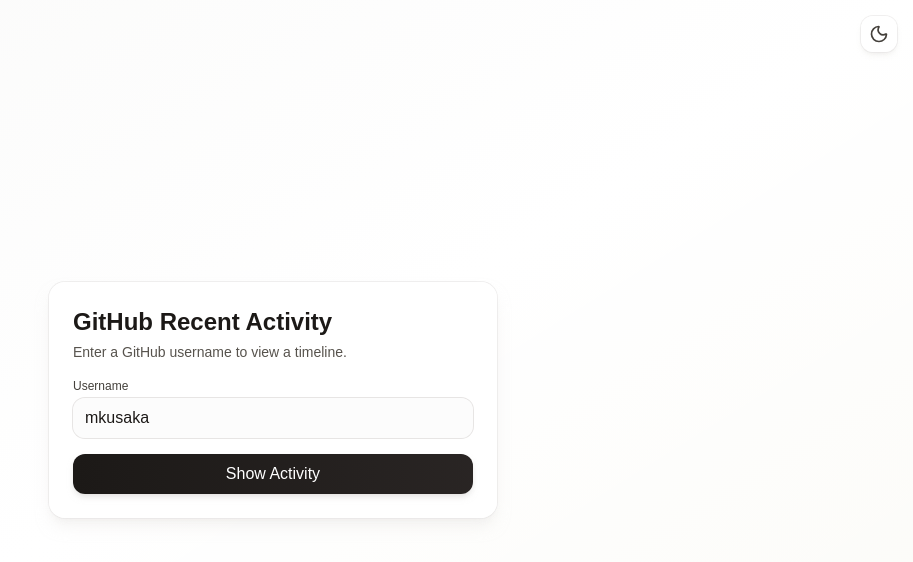
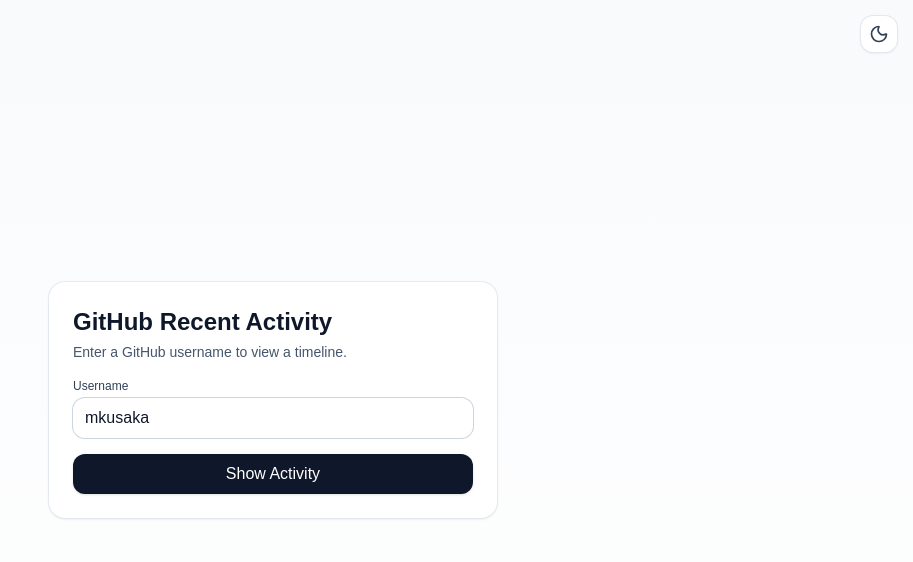
Before and after one commit to mkusaka/ghactivity, a Next.js app: page / in a window 1280 px wide. Shown: the top 562 px of the page, without its empty margins (367-1280 px from the left). Built offline with nearby package versions, Linux system fonts and the light colour scheme.

Commit message:
Revert "Refine light mode design with warmer color palette"
This reverts commit c914b2622dc79dc951888840fa7721d4bd252ff2.

```diff
--- a/src/app/[user]/loading.tsx
+++ b/src/app/[user]/loading.tsx
@@ -1,29 +1,29 @@
 export default function Loading() {
   return (
-    <main className="min-h-dvh bg-gradient-to-br from-stone-50 via-white to-amber-50/10 dark:from-slate-900 dark:to-slate-950 text-stone-900 dark:text-slate-100">
+    <main className="min-h-dvh bg-gradient-to-b from-white to-slate-50 dark:from-slate-900 dark:to-slate-950 text-slate-900 dark:text-slate-100">
       <div className="mx-auto max-w-5xl p-6">
         <div className="animate-pulse">
           {/* Header skeleton */}
           <div className="flex flex-col gap-4 sm:flex-row sm:items-end sm:justify-between">
             <div>
-              <div className="h-8 w-64 bg-stone-200 dark:bg-slate-800 rounded-lg" />
-              <div className="h-4 w-48 bg-stone-200 dark:bg-slate-800 rounded-lg mt-2" />
+              <div className="h-8 w-64 bg-slate-200 dark:bg-slate-800 rounded-lg" />
+              <div className="h-4 w-48 bg-slate-200 dark:bg-slate-800 rounded-lg mt-2" />
             </div>
             <div className="flex gap-2">
-              <div className="h-10 w-24 bg-stone-200 dark:bg-slate-800 rounded-xl" />
-              <div className="h-10 w-32 bg-stone-200 dark:bg-slate-800 rounded-xl" />
+              <div className="h-10 w-24 bg-slate-200 dark:bg-slate-800 rounded-xl" />
+              <div className="h-10 w-32 bg-slate-200 dark:bg-slate-800 rounded-xl" />
             </div>
           </div>
 
           {/* Stats cards skeleton */}
           <div className="mt-6 grid gap-3 sm:grid-cols-3">
             {[...Array(7)].map((_, i) => (
-              <div key={i} className="p-4 rounded-2xl bg-white/80 dark:bg-slate-900 ring-1 ring-stone-200/60 dark:ring-slate-800 shadow-md shadow-stone-200/30 dark:shadow-none">
+              <div key={i} className="p-4 rounded-2xl bg-white dark:bg-slate-900 ring-1 ring-slate-200 dark:ring-slate-800 shadow-sm">
                 <div className="flex items-center gap-3">
-                  <div className="w-10 h-10 bg-stone-200 dark:bg-slate-800 rounded-xl" />
+                  <div className="w-10 h-10 bg-slate-200 dark:bg-slate-800 rounded-xl" />
                   <div>
-                    <div className="h-3 w-16 bg-stone-200 dark:bg-slate-800 rounded" />
-                    <div className="h-5 w-12 bg-stone-200 dark:bg-slate-800 rounded mt-1" />
+                    <div className="h-3 w-16 bg-slate-200 dark:bg-slate-800 rounded" />
+                    <div className="h-5 w-12 bg-slate-200 dark:bg-slate-800 rounded mt-1" />
                   </div>
                 </div>
               </div>
@@ -31,10 +31,10 @@
           </div>
 
           {/* Filter skeleton */}
-          <div className="mt-6 p-4 rounded-2xl bg-white/80 dark:bg-slate-900 ring-1 ring-stone-200/60 dark:ring-slate-800 shadow-md shadow-stone-200/30 dark:shadow-none">
+          <div className="mt-6 p-4 rounded-2xl bg-white dark:bg-slate-900 ring-1 ring-slate-200 dark:ring-slate-800 shadow-sm">
             <div className="flex gap-2">
               {[...Array(5)].map((_, i) => (
-                <div key={i} className="h-7 w-20 bg-stone-200 dark:bg-slate-800 rounded-full" />
+                <div key={i} className="h-7 w-20 bg-slate-200 dark:bg-slate-800 rounded-full" />
               ))}
             </div>
           </div>
@@ -43,14 +43,14 @@
           <div className="mt-6 space-y-8">
             {[...Array(3)].map((_, i) => (
               <div key={i}>
-                <div className="h-4 w-32 bg-stone-200 dark:bg-slate-800 rounded mb-3" />
+                <div className="h-4 w-32 bg-slate-200 dark:bg-slate-800 rounded mb-3" />
                 <div className="space-y-4 pl-9">
                   {[...Array(3)].map((_, j) => (
                     <div key={j} className="flex gap-3">
-                      <div className="w-4 h-4 bg-stone-200 dark:bg-slate-800 rounded-full flex-shrink-0 mt-1" />
+                      <div className="w-4 h-4 bg-slate-200 dark:bg-slate-800 rounded-full flex-shrink-0 mt-1" />
                       <div className="flex-1">
-                        <div className="h-4 w-3/4 bg-stone-200 dark:bg-slate-800 rounded" />
-                        <div className="h-3 w-1/2 bg-stone-200 dark:bg-slate-800 rounded mt-1" />
+                        <div className="h-4 w-3/4 bg-slate-200 dark:bg-slate-800 rounded" />
+                        <div className="h-3 w-1/2 bg-slate-200 dark:bg-slate-800 rounded mt-1" />
                       </div>
                     </div>
                   ))}
--- a/src/app/[user]/page.tsx
+++ b/src/app/[user]/page.tsx
@@ -12,7 +12,7 @@
   const { events, meta } = await getEventsAction(user);
 
   return (
-    <main className="min-h-dvh bg-gradient-to-br from-stone-50 via-white to-amber-50/10 dark:from-slate-900 dark:to-slate-950 text-stone-900 dark:text-slate-100">
+    <main className="min-h-dvh bg-gradient-to-b from-white to-slate-50 dark:from-slate-900 dark:to-slate-950 text-slate-900 dark:text-slate-100">
       <div className="mx-auto max-w-5xl p-6">
         <GhTimeline user={user} initial={events} pollSec={meta.pollInterval ?? 60} />
       </div>
--- a/src/app/globals.css
+++ b/src/app/globals.css
@@ -2,8 +2,8 @@
 @custom-variant dark (&:where(.dark, .dark *));
 
 :root {
-  --background: #fafaf9;
-  --foreground: #18181b;
+  --background: #ffffff;
+  --foreground: #171717;
 }
 
 @theme inline {
--- a/src/app/page.tsx
+++ b/src/app/page.tsx
@@ -11,35 +11,33 @@
   const router = useRouter();
 
   return (
-    <main className="min-h-dvh grid place-items-center p-6 bg-gradient-to-br from-stone-50 via-white to-amber-50/20 dark:from-slate-900 dark:to-slate-950">
+    <main className="min-h-dvh grid place-items-center p-6 bg-gradient-to-b from-slate-50 to-white dark:from-slate-900 dark:to-slate-950">
       <div
         className="
           w-full max-w-md rounded-2xl
-          bg-white/90 dark:bg-slate-900
-          backdrop-blur-sm
-          shadow-lg shadow-stone-200/50 dark:shadow-none
-          ring-1 ring-stone-200/60 dark:ring-slate-800
+          bg-white dark:bg-slate-900
+          shadow-sm ring-1 ring-slate-200/80 dark:ring-slate-800
           p-6
         "
       >
-        <h1 className="text-2xl font-semibold text-stone-900 dark:text-slate-100">
+        <h1 className="text-2xl font-semibold text-slate-900 dark:text-slate-100">
           GitHub Recent Activity
         </h1>
-        <p className="text-sm text-stone-600 dark:text-slate-400 mt-1">
+        <p className="text-sm text-slate-600 dark:text-slate-400 mt-1">
           Enter a GitHub username to view a timeline.
         </p>
 
-        <label className="text-xs text-stone-700 dark:text-slate-300 block mt-4">
+        <label className="text-xs text-slate-700 dark:text-slate-300 block mt-4">
           Username
         </label>
         <input
           className="
             w-full mt-1 px-3 py-2 rounded-xl
-            bg-stone-50/50 dark:bg-slate-900
-            text-stone-900 placeholder:text-stone-400
+            bg-white dark:bg-slate-900
+            text-slate-900 placeholder:text-slate-400
             dark:text-slate-100 dark:placeholder:text-slate-500
-            ring-1 ring-stone-200 dark:ring-slate-700
-            outline-none focus:ring-2 focus:ring-amber-500/40 dark:focus:ring-slate-400/60
+            ring-1 ring-slate-300 dark:ring-slate-700
+            outline-none focus:ring-2 focus:ring-slate-500/60 dark:focus:ring-slate-400/60
           "
           placeholder="octocat"
           value={user}
@@ -58,11 +56,11 @@
         <button
           className={`
             mt-4 w-full px-4 py-2 rounded-xl
-            bg-gradient-to-r from-stone-900 to-stone-800 text-white hover:opacity-95 active:opacity-90
+            bg-slate-900 text-white hover:opacity-95 active:opacity-90
             dark:bg-slate-100 dark:text-slate-900
-            shadow-md shadow-stone-300/50 dark:shadow-none
+            shadow-sm
             inline-flex items-center justify-center gap-2
-            transition-all
+            transition-opacity
             ${isPending ? 'opacity-70 cursor-not-allowed' : ''}
           `}
           onClick={() => {
--- a/src/components/ThemeToggle.tsx
+++ b/src/components/ThemeToggle.tsx
@@ -51,16 +51,15 @@
         bottom-4 right-4
         sm:bottom-auto sm:top-4 sm:right-4
         p-2.5 sm:p-2 rounded-xl
-        bg-white/90 dark:bg-slate-900
-        backdrop-blur-sm
-        ring-1 ring-stone-200/60 dark:ring-slate-800
-        shadow-lg shadow-stone-300/30 dark:shadow-none sm:shadow-md sm:hover:shadow-lg
+        bg-white dark:bg-slate-900
+        ring-1 ring-slate-200 dark:ring-slate-800
+        shadow-lg sm:shadow-sm hover:shadow-xl sm:hover:shadow-md
         transition-all duration-200
       "
       aria-label={`Switch to ${theme === "light" ? "dark" : "light"} mode`}
     >
       {theme === "light" ? (
-        <Moon className="w-5 h-5 text-stone-700" />
+        <Moon className="w-5 h-5 text-slate-700" />
       ) : (
         <Sun className="w-5 h-5 text-slate-300" />
       )}
```
Also changed, not shown: src/components/GhTimeline.tsx (+12 -12 lines).
